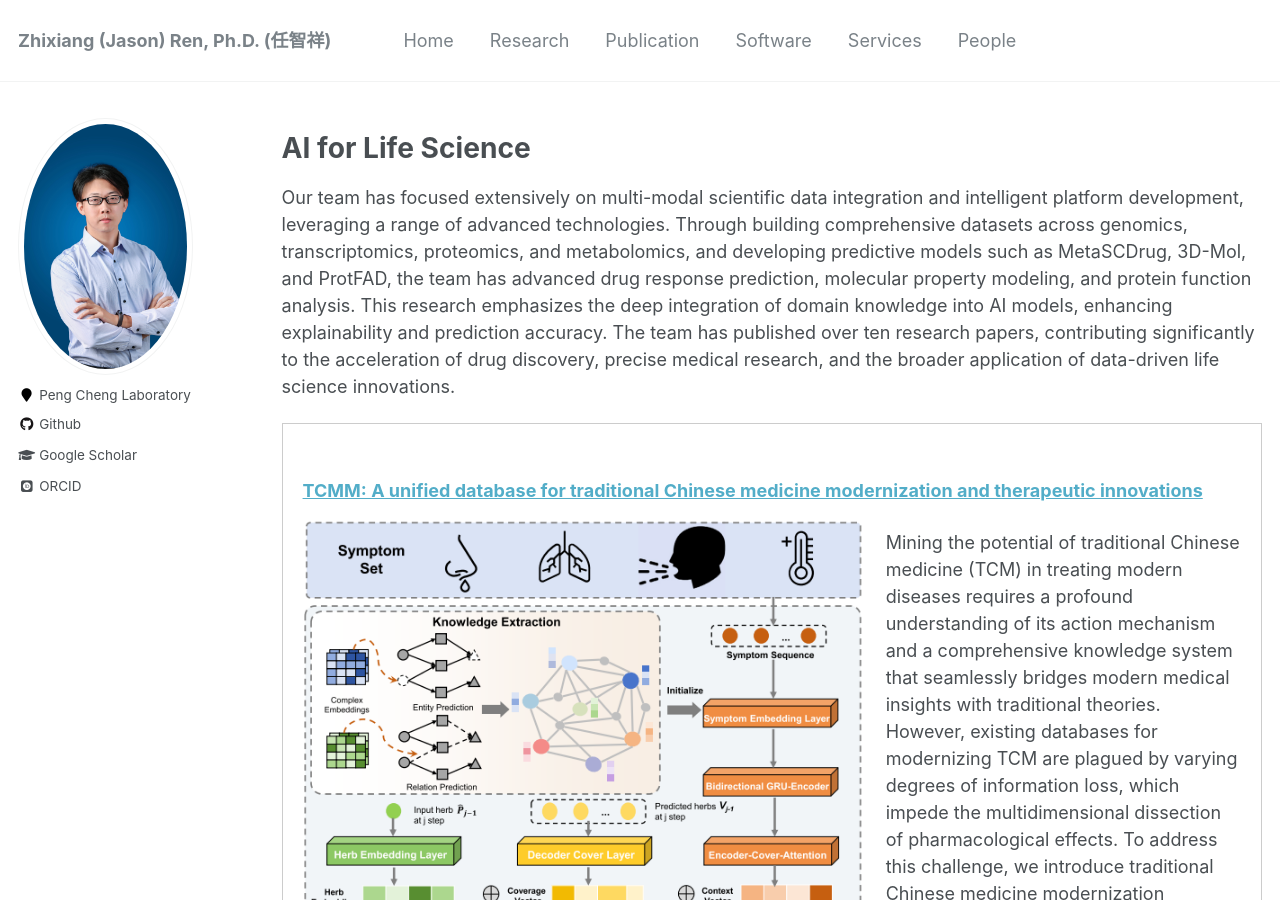
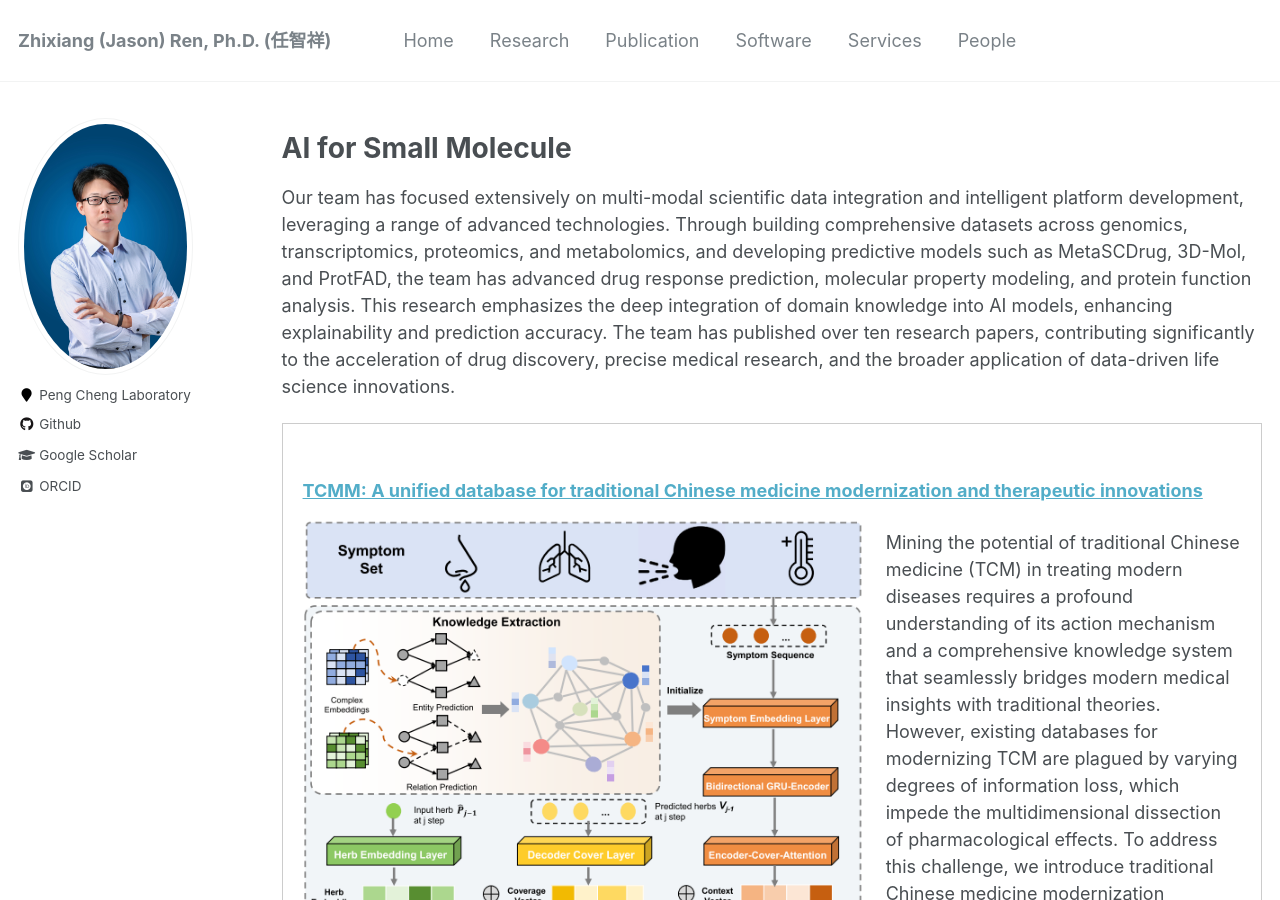
Before and after one commit to zhixiang-ren/zhixiang-ren.github.io, a Jekyll site: the page built from _pages/Research.html, in a window 1280 px wide and 900 px high. Built offline with Jekyll 4.4.1, drawn with Linux system fonts in a browser that asks for light colours; some web fonts are replaced.

Commit message:
Update Research.html

```diff
--- a/_pages/Research.html
+++ b/_pages/Research.html
@@ -5,8 +5,8 @@ permalink: /Research/
 author_profile: true
 ---
 
-<!-- AI for Life Science 部分 -->
-<h1>AI for Life Science</h1>
+<!-- AI for Small Molecule 部分 -->
+<h1>AI for Small Molecule</h1>
 <p>
   Our team has focused extensively on multi-modal scientific data integration and intelligent platform development, leveraging a range of advanced technologies.
   Through building comprehensive datasets across genomics, transcriptomics, proteomics, and metabolomics, and developing predictive models such as MetaSCDrug, 3D-Mol, and ProtFAD, the team has advanced drug response prediction, molecular property modeling, and protein function analysis.
```
